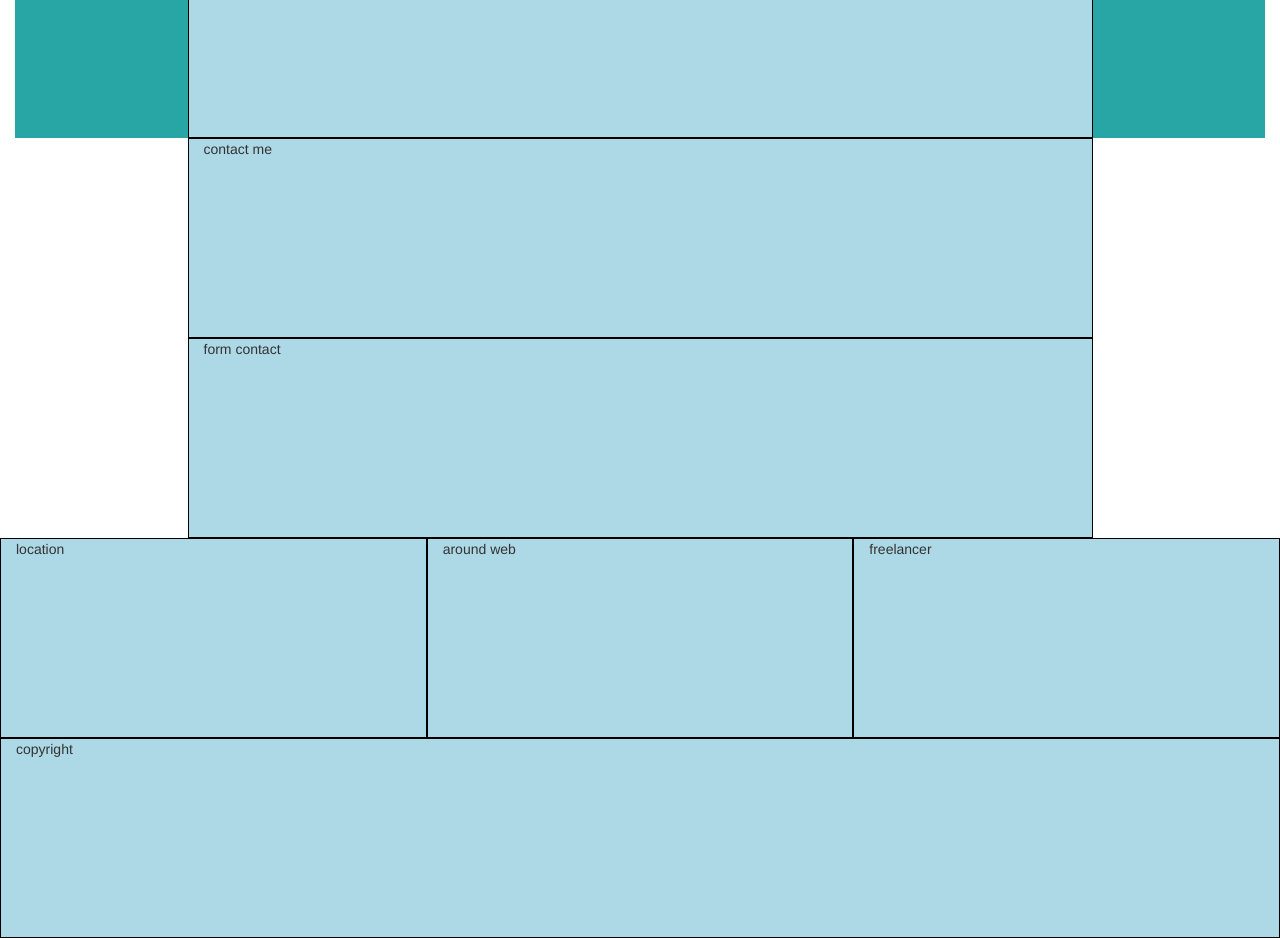
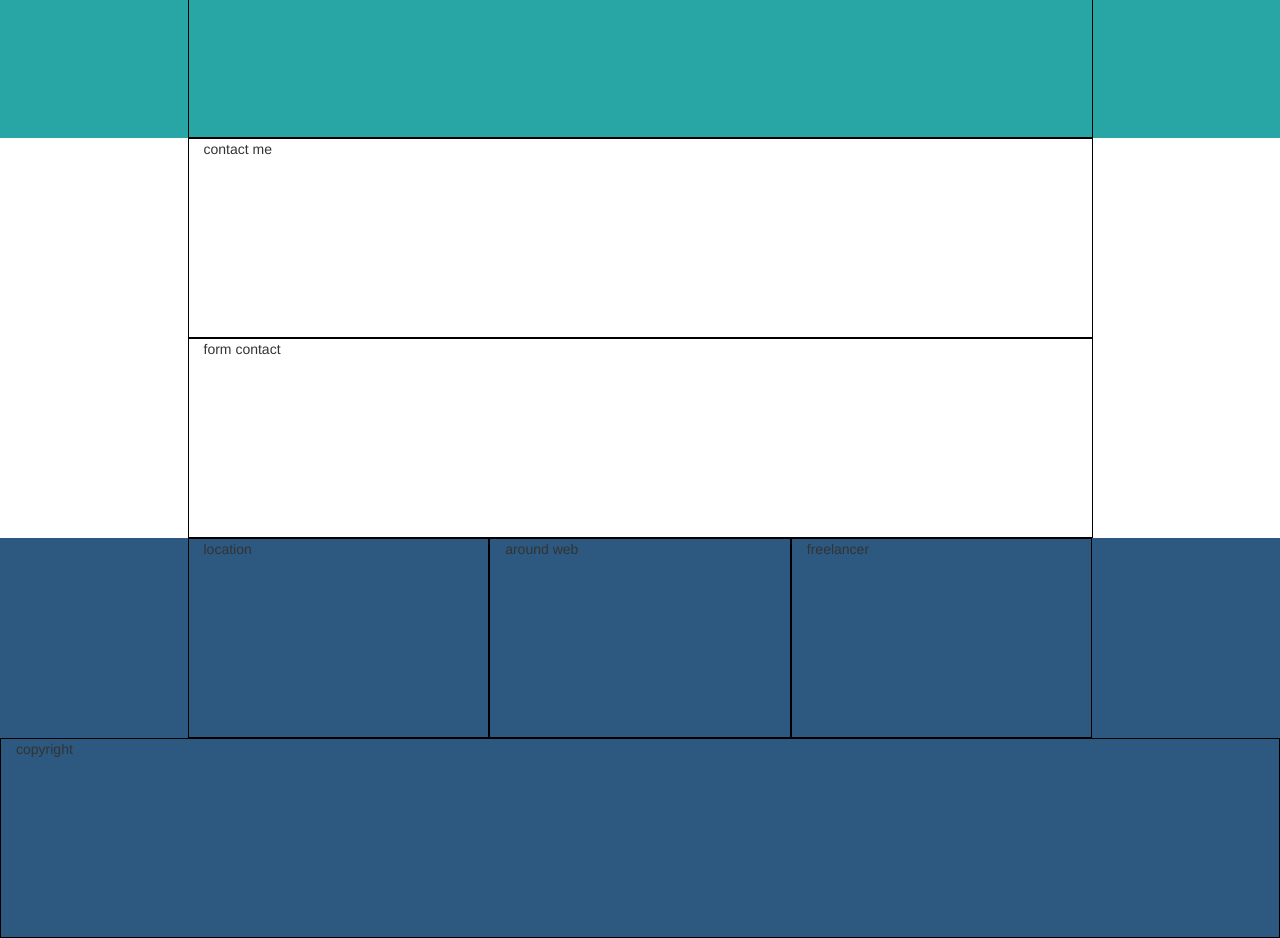
Before and after one commit to emanuele5180/html-css-bootstrap-freelancer, a plain HTML site: page index.html in a window 1280 px wide. Shown: the part 1580-2518 px from the top of the page. Drawn offline with nearby package versions, Linux system fonts and the light colour scheme.

Commit message:
padding aggiustati background fluid

```diff
--- a/css/master.css
+++ b/css/master.css
@@ -1,13 +1,13 @@
 * {
   margin: 0;
-  padding: 0;
+  /* padding: 0; */
   box-sizing: border-box;
 }
 
 
 [class*="col-"] {
 
-  background-color: lightblue;
+  /* background-color: lightblue; */
   border: 1px solid black;
   /* width: 100%; */
   min-height: 200px;
@@ -35,3 +35,7 @@
 .rientro15 {
   padding:0 15%;
 }
+
+.background_footer {
+  background-color: #2d5980;
+}
--- a/index.html
+++ b/index.html
@@ -17,7 +17,7 @@
 
     <header>
       <div class="container-fluid">
-        <div class="row">
+        <div class="row background_jumbo">
           <!-- navbar -->
           <div class="col-sm-12 background_nav">  <!--col-md-12 col-lg-12-->
             <nav class="navbar navbar-default">
@@ -43,7 +43,7 @@
 
           </div>
           <!-- jumbo -->
-          <div class="col-sm-12 background_jumbo"> <!--col-md-12 col-lg-12-->
+          <div class="col-sm-12 "> <!--col-md-12 col-lg-12-->
             <img class="omino" src="https://blackrockdigital.github.io/startbootstrap-freelancer/assets/img/avataaars.svg" alt="omino in mezzobusto">
             <h1>START BOOTSTRAP</h1>
             <!-- icona da aggiungere-->
@@ -59,9 +59,9 @@
 
 
     <main>
-      <div class="container-fluid">
       <!-- sezione1 portfolio -->
       <section class="portfolio background_portfolio">
+        <div class="container-fluid">
           <div class="row rientro10">
             <!-- title portfolio-->
             <div class="col-sm-12">portfolio  <!--col-md-12 col-lg-4-->
@@ -92,10 +92,12 @@
 
             </div>
           </div>
+        </div>
       </section>
 
       <!-- sezione 2 about -->
       <section class="about background_jumbo ">  <!--DA SISTEMARE NOME CLASS EBACKGROUND-->
+        <div class="container-fluid">
           <div class="row rientro15">
             <!-- title about -->
             <div class="col-sm-12"> about  <!-- col-md-12 col-lg-12 -->
@@ -117,10 +119,14 @@
 
             </div>
           </div>
+
+        </div>
+
       </section>
 
         <!-- sezione3 contatti -->
         <section class="contact background_portfolio"> <!--DA SISTEMARE NOME CLASS EBACKGROUND-->
+          <div class="container-fluid">
             <div class="row rientro15">
               <!-- title contact-->
               <div class="col-sm-12"> contact me <!-- col-md-12 col-lg-12 -->
@@ -132,14 +138,15 @@
 
               </div>
             </div>
+          </div>
         </section>
-      </div>
+
     </main>
 
 
     <footer>
-      <div class="container-fluid">
-        <div class="row">
+      <div class="container-fluid background_footer">
+        <div class="row rientro15">
           <!-- location -->
           <div class="col-sm-12 col-md-4"> <!-- col-lg-4--> location
 
@@ -154,13 +161,16 @@
           <div class="col-sm-12 col-md-4"> <!-- col-lg-4--> freelancer
 
           </div>
+        </div>
 
+        <div class="row">
           <!-- copyright -->
-          <div class="col-sm-12">  <!-- col-md-12 col-lg-12--> copyright
+          <div class="col-sm-12 copyright">  <!-- col-md-12 col-lg-12--> copyright
 
           </div>
 
         </div>
+
       </div>
 
     </footer>
```
Lines whose indentation alone changed are shown as unchanged.
